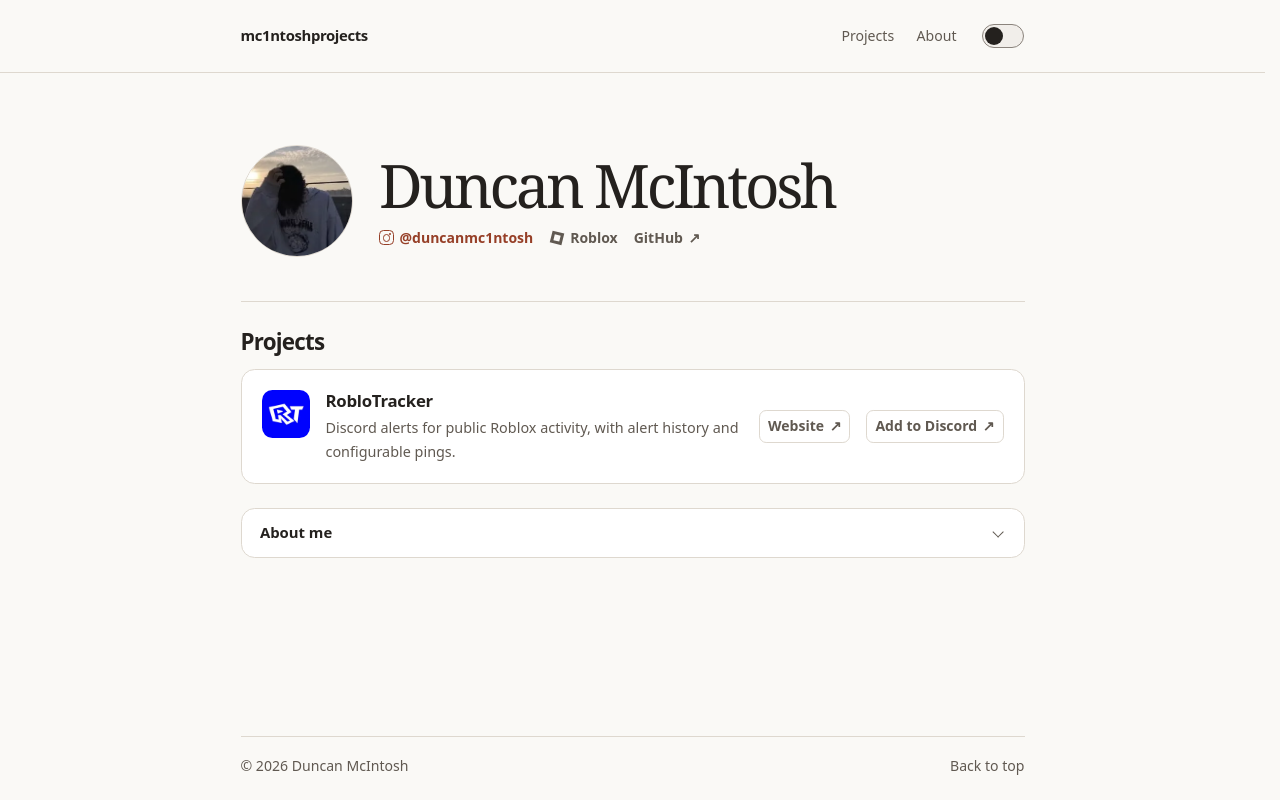
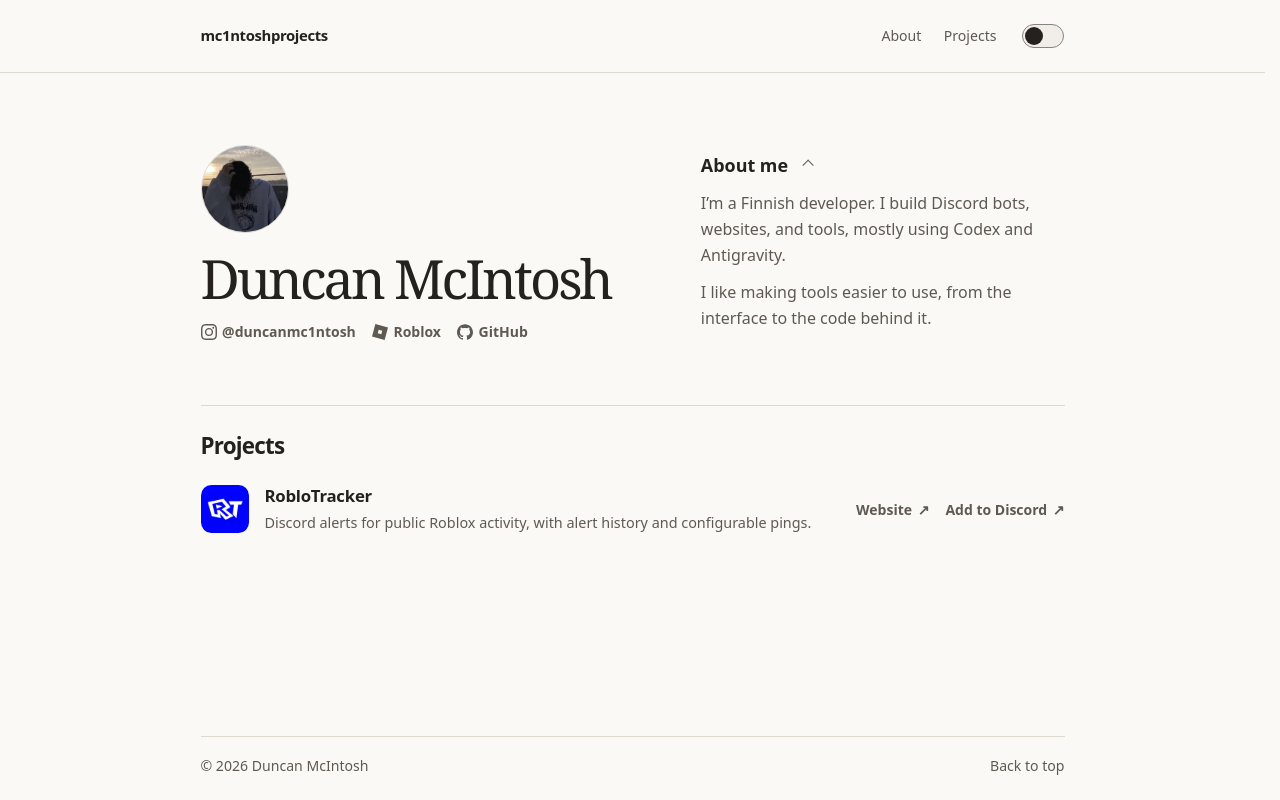
Before and after one commit to mc1ntoshprojects/mc1ntoshprojects.github.io, a plain HTML site: page index.html in a window 1280 px wide. Drawn offline with Linux system fonts and the light colour scheme.

Commit message:
Refine developer profile and use brand icons

```diff
--- a/index.html
+++ b/index.html
@@ -7,7 +7,7 @@
   <link rel="canonical" href="https://mc1ntoshprojects.github.io/">
   <link rel="icon" href="assets/profile.webp" type="image/webp">
   <script src="theme.js?v=profile-details"></script>
-  <link rel="stylesheet" href="site.css?v=duncan-profile">
+  <link rel="stylesheet" href="site.css?v=profile-editorial">
   <title>Duncan McIntosh | Projects</title>
 </head>
 <body>
@@ -16,8 +16,8 @@
     <div class="wrap top">
       <a class="wordmark" href="./">mc1ntoshprojects</a>
       <nav class="main-nav" aria-label="Main navigation">
+        <a href="#about">About</a>
         <a href="#projects">Projects</a>
-        <a href="#about">About</a>
       </nav>
       <button class="theme-switch" type="button" role="switch" aria-label="Dark mode" aria-checked="false" hidden>
         <span class="theme-track" aria-hidden="true"></span>
@@ -30,12 +30,20 @@
       <div class="profile-copy">
         <h1 id="intro-title">Duncan McIntosh</h1>
         <div class="profile-links">
-          <a class="username" href="https://www.instagram.com/duncanmc1ntosh/"><span class="instagram-icon" aria-hidden="true"></span> @duncanmc1ntosh</a>
-          <a href="https://www.roblox.com/users/4887944180/profile"><span class="roblox-icon" aria-hidden="true"></span> Roblox</a>
-          <a href="https://github.com/mc1ntoshprojects">GitHub <span aria-hidden="true">↗</span></a>
+          <a href="https://www.instagram.com/duncanmc1ntosh/"><span class="brand-icon instagram-icon" aria-hidden="true"></span> @duncanmc1ntosh</a>
+          <a href="https://www.roblox.com/users/4887944180/profile"><span class="brand-icon roblox-icon" aria-hidden="true"></span> Roblox</a>
+          <a href="https://github.com/mc1ntoshprojects"><span class="brand-icon github-icon" aria-hidden="true"></span> GitHub</a>
         </div>
       </div>
     </section>
+
+    <details class="bio" id="about" open>
+      <summary>About me</summary>
+      <div class="bio-copy">
+        <p>I’m a Finnish developer. I build Discord bots, websites, and tools, mostly using Codex and Antigravity.</p>
+        <p>I like making tools easier to use, from the interface to the code behind it.</p>
+      </div>
+    </details>
 
     <section class="projects" id="projects" aria-labelledby="projects-title">
       <header class="section-head"><h2 id="projects-title">Projects</h2></header>
@@ -51,14 +59,6 @@
         </div>
       </article>
     </section>
-
-    <details class="bio">
-      <summary>About me</summary>
-      <div class="bio-copy" id="about">
-        <p>I’m a Finnish developer. I build Discord bots, websites, and tools, mostly using Codex and Antigravity.</p>
-        <p>Most of my projects start with something I wish were easier in the communities I’m part of. With RobloTracker, that means making Discord alerts easier to manage and figuring out why an alert arrived late.</p>
-      </div>
-    </details>
   </main>
   <footer class="wrap footer">
     <p>© 2026 Duncan McIntosh</p>
--- a/site.css
+++ b/site.css
@@ -2,14 +2,13 @@
   color-scheme: light dark;
   scrollbar-gutter: stable;
   --background: light-dark(#faf9f6, #1b1a18);
-  --surface: light-dark(#fff, #24221f);
   --raised: light-dark(#f1eeea, #2e2b27);
   --ink: light-dark(#24211e, #f4efe8);
   --muted: light-dark(#605951, #c5bdb2);
   --border: light-dark(#ded8cf, #484039);
   --accent: light-dark(#963f27, #f1ae93);
   --switch-edge: light-dark(#8a837c, #90877c);
-  --width: 49rem;
+  --width: 54rem;
   font: 100%/1.6 system-ui, sans-serif;
 }
 @supports not (scrollbar-gutter: stable) {
@@ -24,7 +23,7 @@ a { color: var(--accent); text-underline-offset: .2em; }
 :focus-visible { outline: 2px solid var(--accent); outline-offset: 4px; }
 section[id] { scroll-margin-top: 1.5rem; }
 .wrap { width: min(var(--width), calc(100% - 3rem)); margin-inline: auto; }
-.skip { position: absolute; z-index: 2; top: .5rem; left: .5rem; padding: .5rem 1rem; background: var(--surface); transform: translateY(-150%); }
+.skip { position: absolute; z-index: 2; top: .5rem; left: .5rem; padding: .5rem 1rem; background: var(--background); transform: translateY(-150%); }
 .skip:focus { transform: none; }
 
 .site-header { border-bottom: 1px solid var(--border); }
@@ -71,14 +70,21 @@ section[id] { scroll-margin-top: 1.5rem; }
   .theme-track::after { transition: transform .18s ease; }
 }
 
-.layout { padding-block: clamp(2.5rem, 7vw, 4.5rem) clamp(2.5rem, 6vw, 4rem); }
-.profile { display: grid; grid-template-columns: auto minmax(0, 1fr); align-items: center; gap: 1.65rem; }
-.avatar { display: block; object-fit: cover; border-radius: 50%; border: 1px solid var(--border); }
-h1 { font-family: Georgia, "Times New Roman", serif; font-weight: 500; font-size: clamp(2rem, 6vw, 3.75rem); line-height: 1.08; letter-spacing: -.055em; }
+.layout {
+  display: grid;
+  grid-template-columns: minmax(0, 1.2fr) minmax(0, 1fr);
+  align-content: start;
+  align-items: start;
+  column-gap: clamp(1.75rem, 5vw, 4rem);
+  padding-block: clamp(2.5rem, 7vw, 4.5rem) clamp(2.5rem, 6vw, 4rem);
+}
+.profile { min-height: 13.5rem; }
+.avatar { display: block; width: 5.5rem; height: 5.5rem; margin-bottom: 1rem; object-fit: cover; border-radius: 50%; border: 1px solid var(--border); }
+h1 { font-family: Georgia, "Times New Roman", serif; font-weight: 500; font-size: clamp(2.25rem, 5vw, 3.375rem); line-height: 1.08; letter-spacing: -.055em; }
 h2 { font-size: 1.4rem; font-weight: 650; line-height: 1.25; letter-spacing: -.035em; }
 h3 { font-size: 1.05rem; line-height: 1.3; letter-spacing: -.015em; }
 .profile-links, .project-links { display: flex; flex-wrap: wrap; align-items: center; gap: .35rem 1rem; }
-.profile-links { margin-top: .55rem; }
+.profile-links { margin-top: .85rem; }
 .profile-links a, .project-links a {
   display: inline-flex;
   align-items: center;
@@ -89,36 +95,32 @@ h3 { font-size: 1.05rem; line-height: 1.3; letter-spacing: -.015em; }
   text-decoration: none;
 }
 .profile-links a:hover, .project-links a:hover { color: var(--accent); text-decoration: underline; }
-.profile-links .username { color: var(--accent); }
-.instagram-icon { position: relative; display: inline-grid; place-items: center; width: .94rem; height: .94rem; flex-shrink: 0; border: 1.5px solid currentColor; border-radius: .28rem; }
-.instagram-icon::before { content: ""; width: .35rem; height: .35rem; border: 1.4px solid currentColor; border-radius: 50%; }
-.instagram-icon::after { content: ""; width: .13rem; height: .13rem; position: absolute; top: .1rem; right: .1rem; border-radius: 50%; background: currentColor; }
-.roblox-icon {
-  width: .76rem;
-  height: .76rem;
-  margin-inline: .1rem;
+.brand-icon {
+  width: 1rem;
+  height: 1rem;
   flex-shrink: 0;
-  border: .235rem solid currentColor;
-  transform: rotate(14deg);
+  background: currentColor;
+  mask: var(--brand-image) center / contain no-repeat;
 }
+.instagram-icon { --brand-image: url("assets/instagram.svg"); }
+.roblox-icon { --brand-image: url("assets/roblox.svg"); }
+.github-icon { --brand-image: url("assets/github.svg"); }
 
-.bio { margin-top: 1.5rem; border: 1px solid var(--border); border-radius: .85rem; background: var(--surface); }
+.bio { scroll-margin-top: 1.5rem; }
 .bio summary {
   display: flex;
   justify-content: space-between;
   align-items: center;
-  min-height: 3rem;
+  width: fit-content;
+  min-height: 2.5rem;
   gap: 1rem;
-  padding: .75rem 1.15rem;
-  border-radius: inherit;
   list-style: none;
-  font-size: .93rem;
+  font-size: 1.12rem;
   font-weight: 650;
   cursor: pointer;
 }
 .bio summary::-webkit-details-marker { display: none; }
-.bio[open] summary { border-end-start-radius: 0; border-end-end-radius: 0; }
-.bio summary:hover { background: var(--raised); }
+.bio summary:hover { color: var(--accent); }
 .bio summary::after {
   content: "";
   display: block;
@@ -130,36 +132,29 @@ h3 { font-size: 1.05rem; line-height: 1.3; letter-spacing: -.015em; }
   transform: rotate(45deg);
 }
 .bio[open] summary::after { transform: rotate(225deg); }
-.bio-copy { padding: 1rem 1.15rem 1.2rem; border-top: 1px solid var(--border); scroll-margin-top: 4rem; }
+.bio-copy { padding-top: .4rem; }
 .bio-copy p { max-width: 63ch; color: var(--muted); }
 .bio-copy p + p { margin-top: .75rem; }
-@media (prefers-reduced-motion: no-preference) {
-  .bio summary::after { transition: transform .16s ease; }
-  .bio[open] .bio-copy { animation: reveal-bio .16s ease-out; }
-  @keyframes reveal-bio { from { opacity: 0; } }
-}
-
-.projects { margin-top: clamp(2rem, 5vw, 2.75rem); padding-top: 1.6rem; border-top: 1px solid var(--border); }
+.projects { grid-column: 1 / -1; margin-top: clamp(2rem, 5vw, 2.75rem); padding-top: 1.6rem; border-top: 1px solid var(--border); }
 .section-head { margin-bottom: .85rem; }
 .project {
   display: grid;
   grid-template-columns: 3rem minmax(0, 1fr) auto;
   gap: .35rem 1rem;
   align-items: start;
-  padding: 1.25rem;
-  border: 1px solid var(--border);
-  border-radius: .85rem;
-  background: var(--surface);
+  padding-block: .75rem;
 }
 .project-icon { display: block; width: 3rem; height: 3rem; border-radius: .65rem; }
 .project-copy p { margin-top: .28rem; color: var(--muted); font-size: .9rem; }
 .project-links { align-self: center; }
-.project-links a { white-space: nowrap; padding: .28rem .5rem; border: 1px solid var(--border); border-radius: .45rem; }
-.project-links a:hover { background: var(--raised); }
+.project-links a { white-space: nowrap; }
 
 .footer { display: flex; justify-content: space-between; flex-wrap: wrap; gap: .6rem; padding-block: 1.15rem 1.4rem; border-top: 1px solid var(--border); color: var(--muted); font-size: .88rem; }
 
-@media (max-width: 42rem) {
+@media (max-width: 46rem) {
+  .layout { grid-template-columns: minmax(0, 1fr); }
+  .profile { min-height: 0; }
+  .bio { margin-top: 1.45rem; }
   .project { grid-template-columns: 3rem minmax(0, 1fr); }
   .project-links { grid-column: 2; margin-top: .35rem; }
 }
@@ -167,9 +162,7 @@ h3 { font-size: 1.05rem; line-height: 1.3; letter-spacing: -.015em; }
   .wrap { width: calc(100% - 2rem); }
   .top { flex-wrap: wrap; column-gap: .75rem; row-gap: .25rem; padding-block: .55rem; }
   .main-nav { order: 1; width: 100%; padding-bottom: .25rem; }
-  .profile { gap: .8rem 1rem; }
-  .profile-copy { display: contents; }
-  .avatar { width: 4.25rem; height: 4.25rem; }
-  .profile-links { grid-column: 1 / -1; margin-top: 0; column-gap: .9rem; }
-  .project { padding: 1rem; gap: .35rem .75rem; }
+  .avatar { width: 4.75rem; height: 4.75rem; }
+  .profile-links { column-gap: .85rem; }
+  .project { gap: .35rem .75rem; }
 }
```
Also changed, not shown: assets/github.svg (added), assets/instagram.svg (added), assets/roblox.svg (added).
